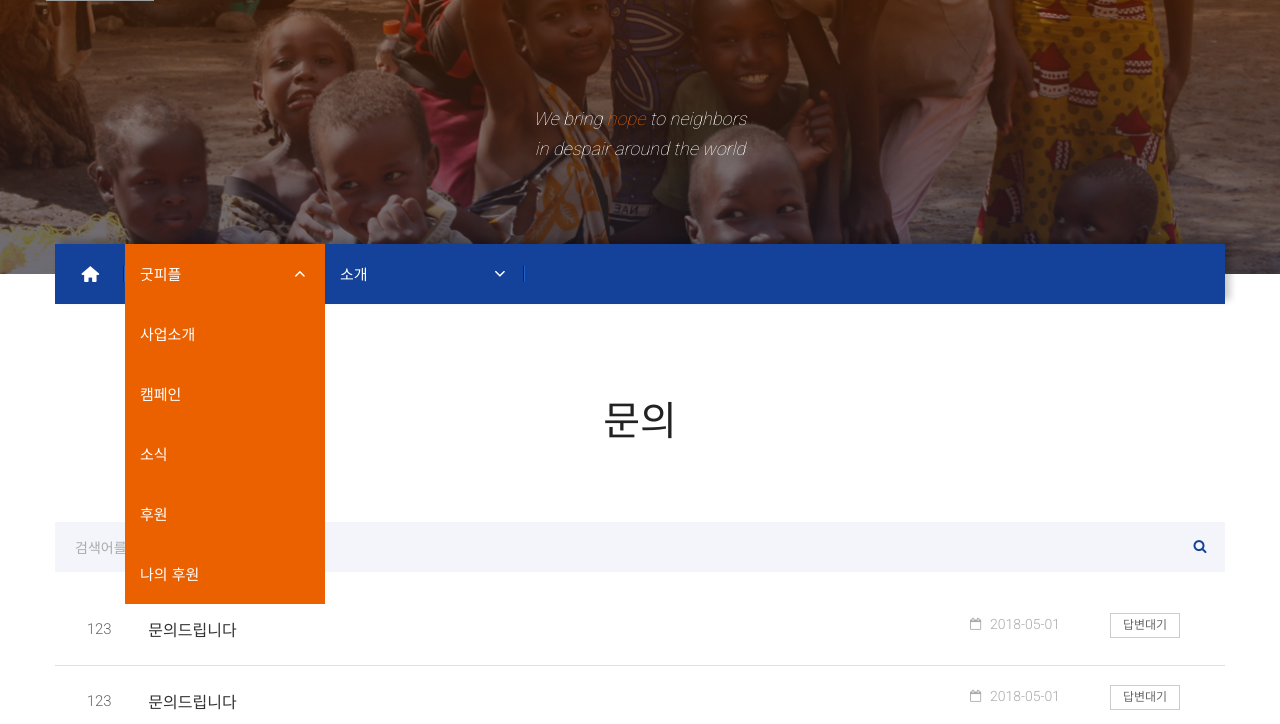
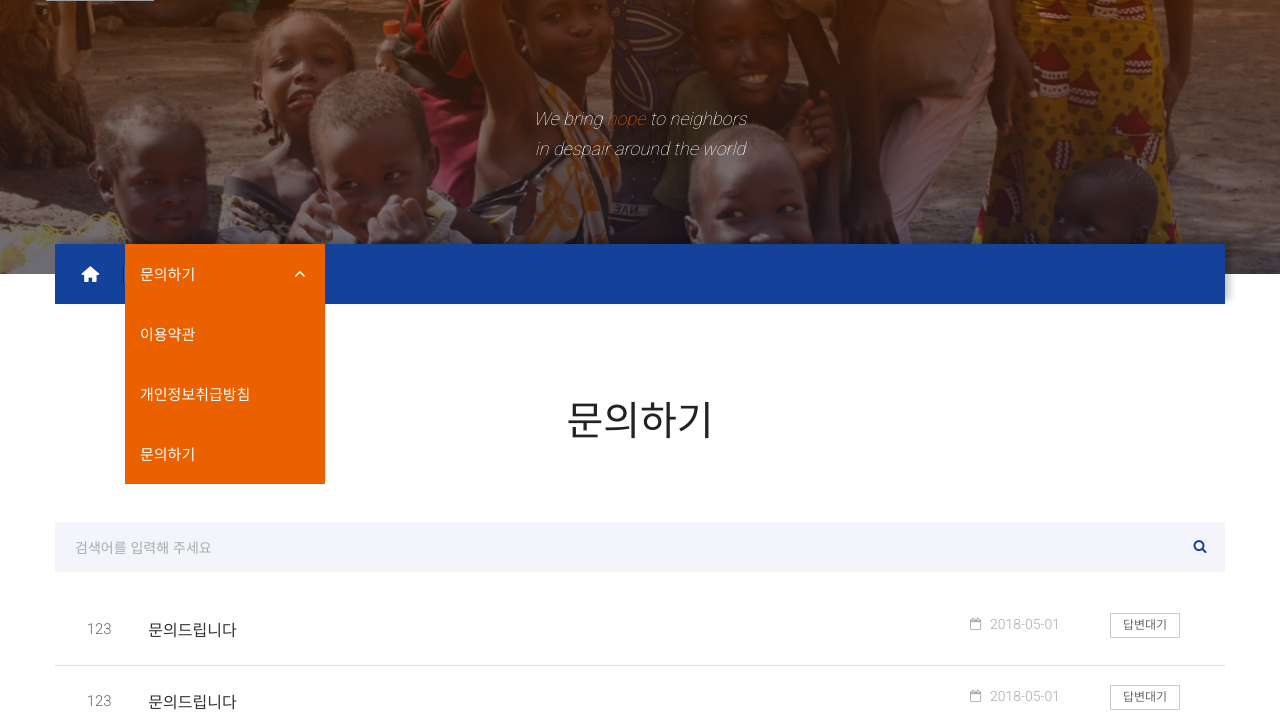
Before and after one commit to movementk/goodpeople, a PHP site: page /policy/none_member_inquiry.php in a window 1280 px wide, after a click on "문의하기". Shown: the part 91-815 px from the top of the page. Run offline with PHP 8.4, Linux system fonts and the light colour scheme; some libraries are stand-ins or nearby versions; some web fonts are replaced; grey boxes are pictures that could not be loaded.

Commit message:
path 수정 완료

```diff
--- a/policy/none_member_inquiry.php
+++ b/policy/none_member_inquiry.php
@@ -11,14 +11,34 @@
         <div class="page-summary">
             <h2>We bring <span>hope</span> to neighbors<br>in despair around the world</h2>
         </div>
-        <?php require_once($_SERVER['DOCUMENT_ROOT'].'/inc/_lnb.php'); ?>
+        <div class="page-path">
+            <ol class="breadcrumb">
+                <li class="d-none d-md-block home">
+                    <a href="/">
+                        <i class="icon-home"><span class="sr-only">메인이동</span></i>
+                    </a>
+                </li>
+                <li>
+                    <div class="dropdown depth-1">
+                        <button class="btn btn-secondary dropdown-toggle" type="button" id="depth-list-1" data-toggle="dropdown" aria-haspopup="true" aria-expanded="false">
+                            문의하기
+                        </button>
+                        <div class="dropdown-menu" aria-labelledby="depth-list-1">
+                            <a class="dropdown-item" href="#">이용약관</a>
+                            <a class="dropdown-item" href="#">개인정보취급방침</a>
+                            <a class="dropdown-item" href="#">문의하기</a>
+                        </div>
+                    </div>
+                </li>
+            </ol>
+        </div>
     </div>
 
     <!-- page-intro -->
     <div class="page-intro">
         <div class="container">
             <div class="page-title">
-                <h3>문의</h3>
+                <h3>문의하기</h3>
             </div>
         </div>
     </div>
```
